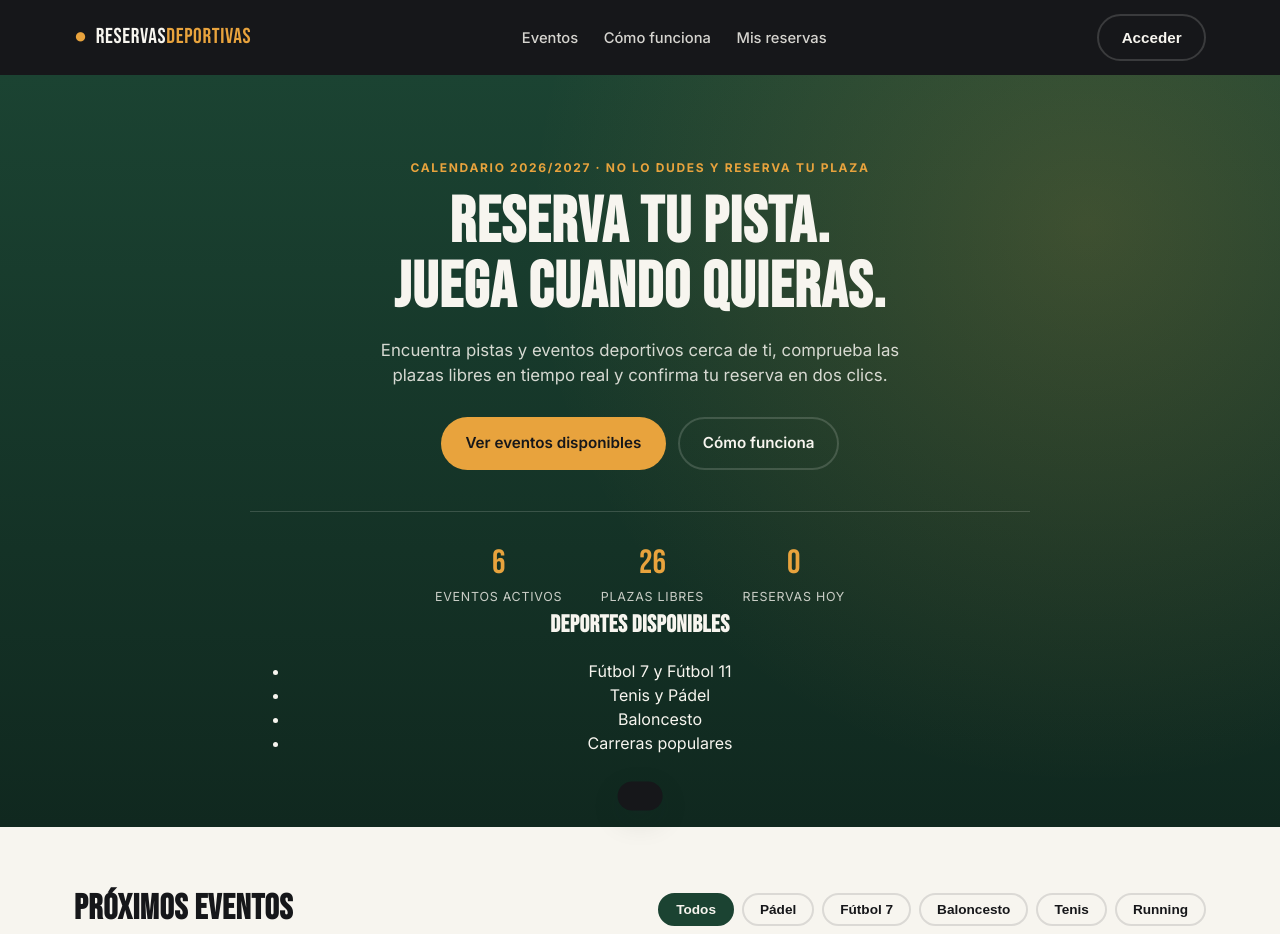
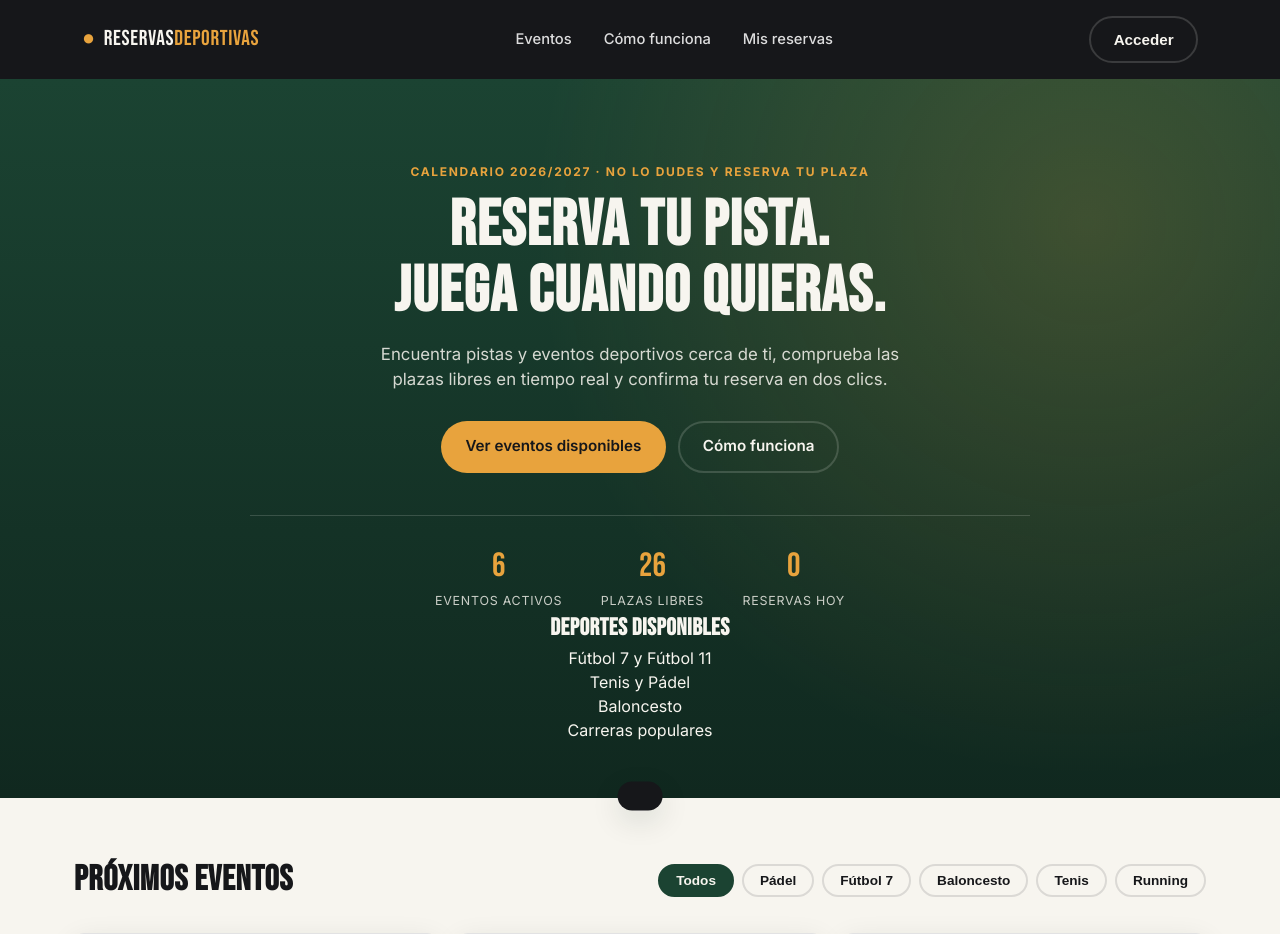
Before and after one commit to antoniochicarede-a11y/reservas, a PHP site: page / in a window 1280 px wide. Shown: the top 934 px of the page. Run offline with PHP 8.4, Linux system fonts and the light colour scheme.

Commit message:
feat: navegacion y maquetacion flexbox finalizada

```diff
--- a/styles.css
+++ b/styles.css
@@ -176,4 +176,44 @@ a{ color:inherit; }
 
 @media (max-width: 720px){
   .nav{ display:none; }
+}/* Cabecera principal con Flexbox */
+.topbar__inner {
+  display: flex;
+  justify-content: space-between; /* Distribuye espacio entre logo, nav y botón */
+  align-items: center;
+  padding: 1rem 2rem;
+  width: 100%;
 }
+
+/* Menú de enlaces horizontal */
+.nav {
+  display: flex;
+  gap: 2rem;                       /* Espacio entre cada texto del menú */
+  list-style: none;                /* Elimina viñetas de lista */
+  margin: 0;
+  padding: 0;
+}
+
+.nav__link {
+  color: #ffffff;
+  text-decoration: none;
+  font-weight: 500;
+  transition: color 0.2s ease;
+}
+
+.nav__link:hover {
+  color: var(--color-deportivo, #f59e0b);
+}/* Quitar puntos negros/blancos de todas las listas de navegación */
+ul {
+  list-style: none;
+  padding: 0;
+  margin: 0;
+}
+
+/* Alineación horizontal para secciones o etiquetas */
+.deportes-lista {
+  display: flex;
+  justify-content: center;
+  gap: 1.5rem;
+  margin-top: 1rem;
+}
```
